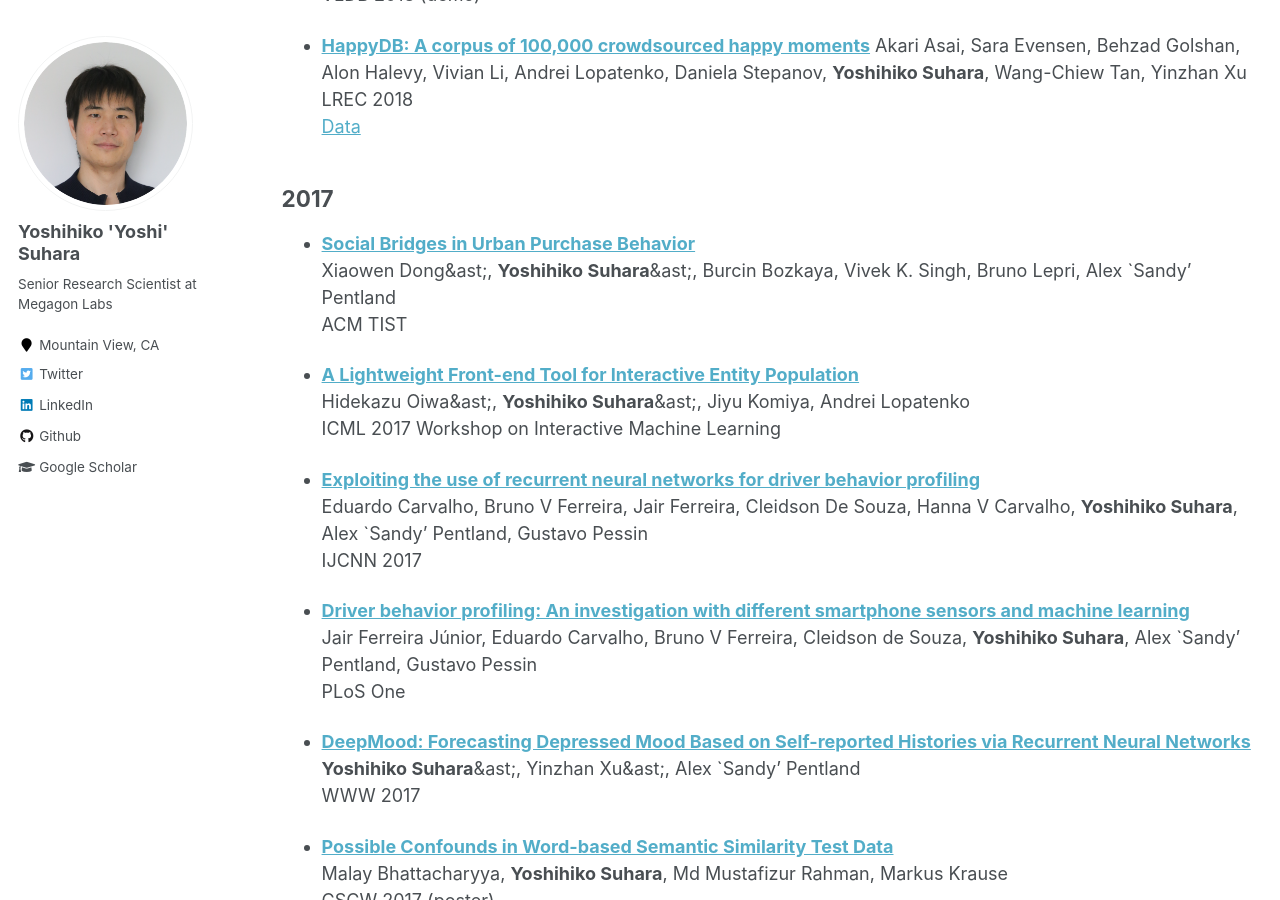
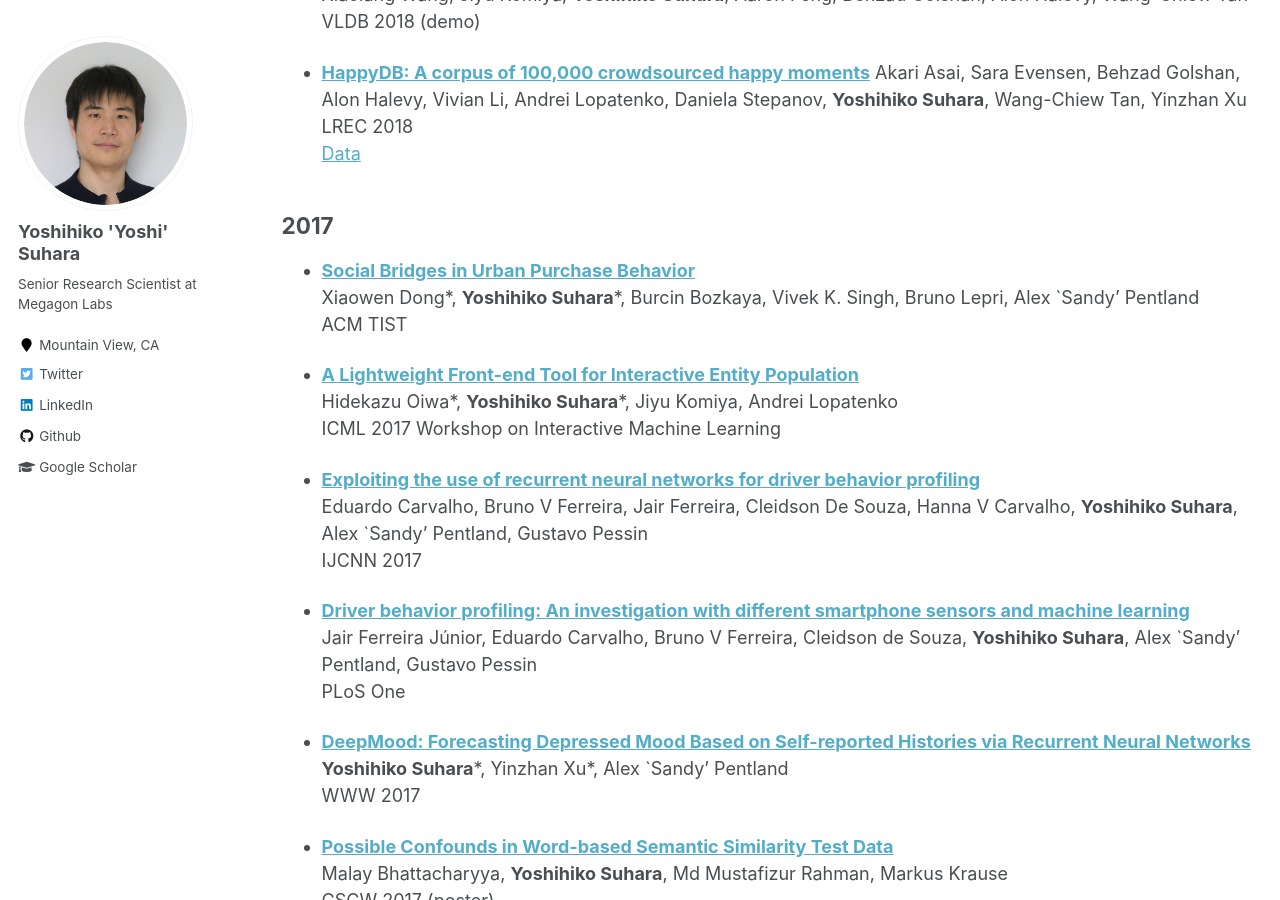
Before and after one commit to suhara/suhara.github.io, a Jekyll site: the page built from _pages/publications.md, in a window 1280 px wide and 900 px high, scrolled down 2537 px. Built offline with Jekyll 4.4.1, drawn with Linux system fonts in a browser that asks for light colours; some of the changed lines change nothing that is shown.

Commit message:
Update publications.md

```diff
--- a/_pages/publications.md
+++ b/_pages/publications.md
@@ -91,11 +91,11 @@ LREC 2018
 ## 2017
 
 - [__Social Bridges in Urban Purchase Behavior__](https://dl.acm.org/doi/abs/10.1145/3149409)
-Xiaowen Dong&ast;, __Yoshihiko Suhara__&ast;, Burcin Bozkaya, Vivek K. Singh, Bruno Lepri, Alex `Sandy' Pentland
+Xiaowen Dong\*, __Yoshihiko Suhara__\*, Burcin Bozkaya, Vivek K. Singh, Bruno Lepri, Alex `Sandy' Pentland
 ACM TIST
 
 - [__A Lightweight Front-end Tool for Interactive Entity Population__](https://arxiv.org/abs/1708.00481)
-Hidekazu Oiwa&ast;, __Yoshihiko Suhara__&ast;, Jiyu Komiya, Andrei Lopatenko
+Hidekazu Oiwa\*, __Yoshihiko Suhara__\*, Jiyu Komiya, Andrei Lopatenko
 ICML 2017 Workshop on Interactive Machine Learning
 
 - [__Exploiting the use of recurrent neural networks for driver behavior profiling__](https://ieeexplore.ieee.org/abstract/document/7966230)
@@ -107,7 +107,7 @@ Jair Ferreira Júnior, Eduardo Carvalho, Bruno V Ferreira, Cleidson de Souza, __
 PLoS One
 
 - [__DeepMood: Forecasting Depressed Mood Based on Self-reported Histories via Recurrent Neural Networks__]()
-__Yoshihiko Suhara__&ast;, Yinzhan Xu&ast;, Alex `Sandy' Pentland
+__Yoshihiko Suhara__\*, Yinzhan Xu\*, Alex `Sandy' Pentland
 WWW 2017
 
 - [__Possible Confounds in Word-based Semantic Similarity Test Data__](https://dl.acm.org/doi/abs/10.1145/3022198.3026357)
```
